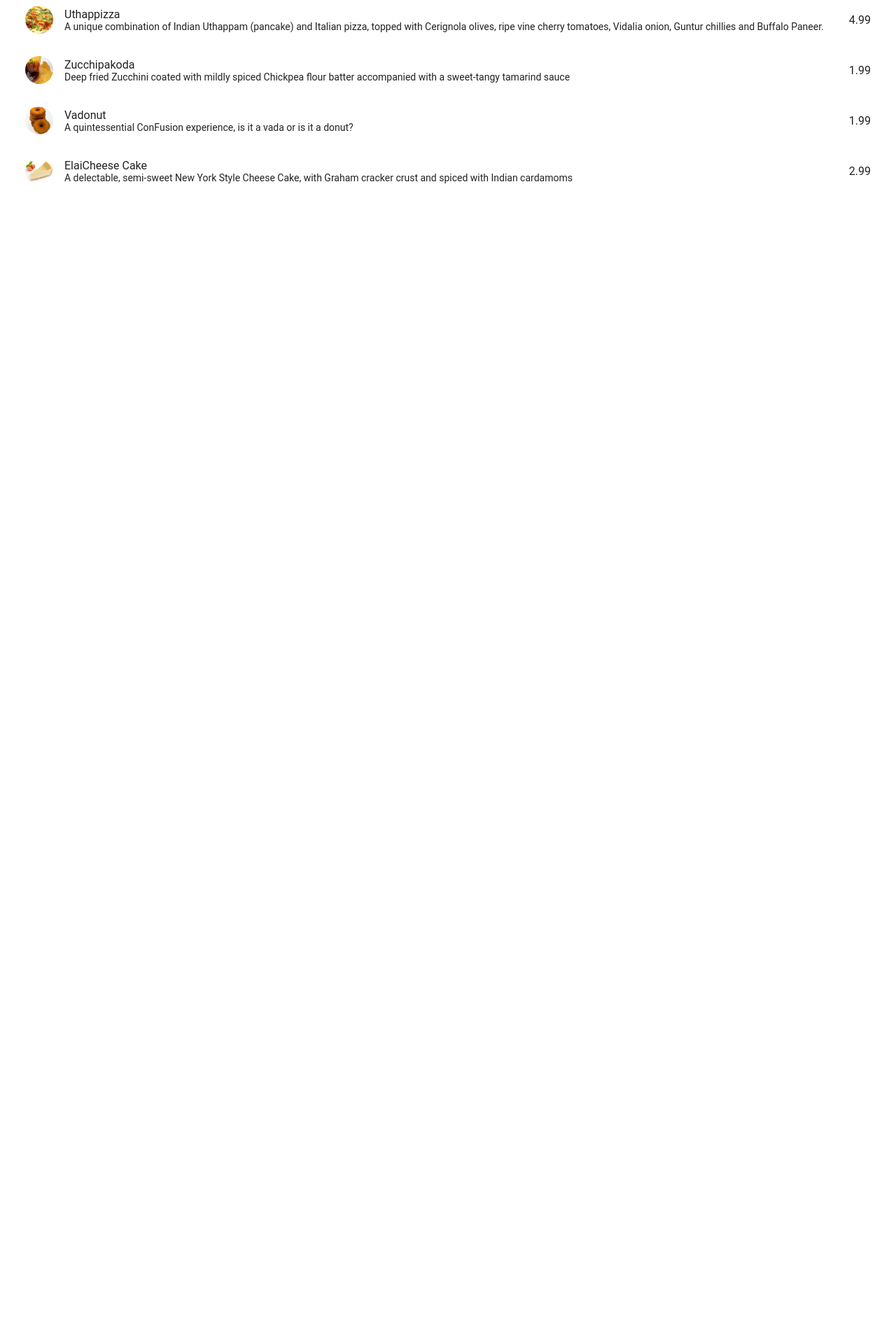
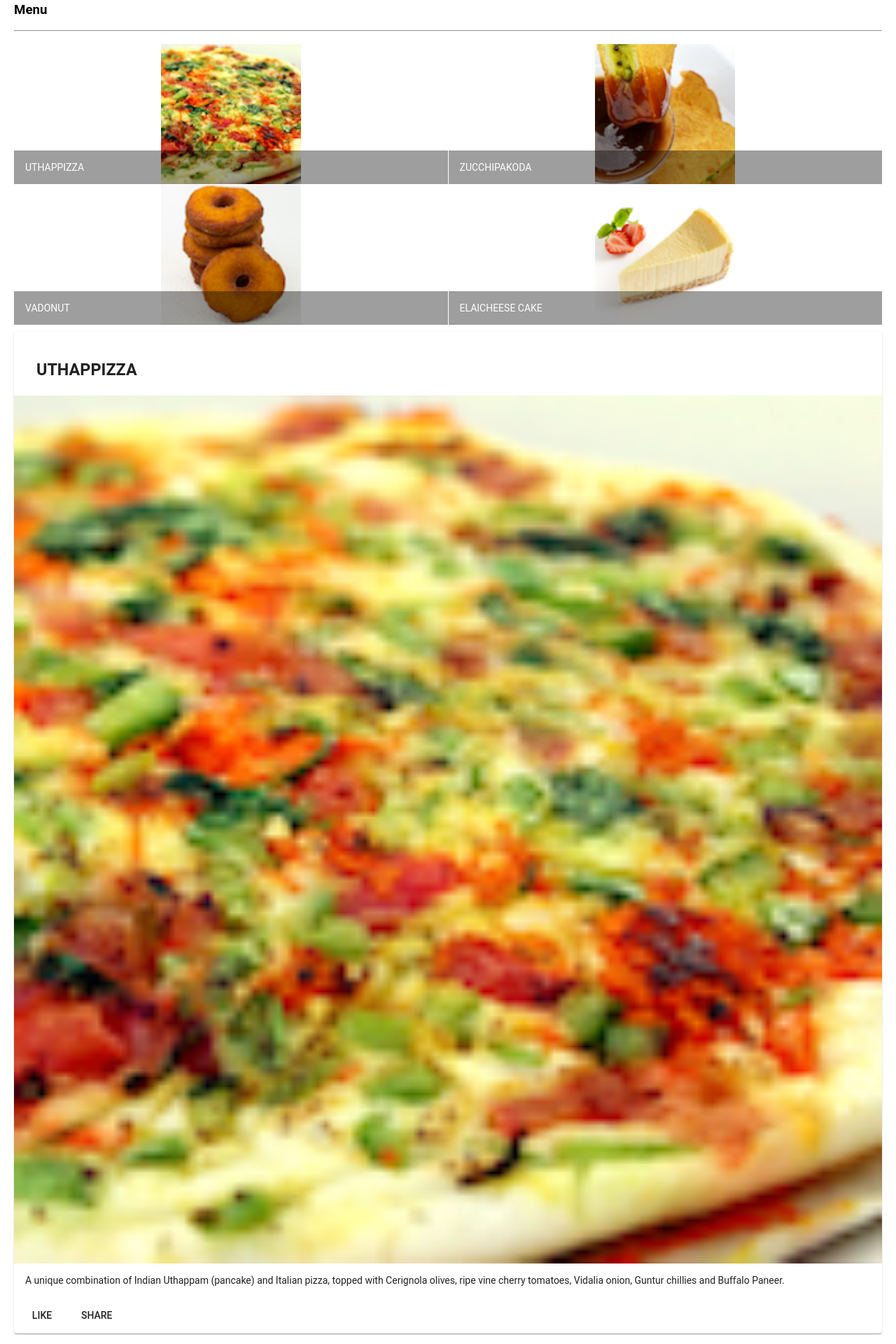
Before and after one commit to UmarAhmed29/Restaurant-Website-Angular, an Angular app: page / in a window 1280 px wide. Shown: the part 100-2020 px from the top of the page at 70% size. Before the commit the page ends 800 px from the top, so only its background shows below. Built offline with nearby package versions, Linux system fonts and the light colour scheme.

Commit message:
components part-2

```diff
--- a/src/app/menu/menu.component.html
+++ b/src/app/menu/menu.component.html
@@ -1,6 +1,42 @@
 <div class="container" fxLayout="column" fxLayoutGap="10px">
 
-  <mat-list fxFlex>
+  <div fxFlex>
+    <div>
+      <h3> Menu </h3>
+      <hr>
+    </div>
+  </div>
+
+  <div fxFlex>
+    <mat-grid-list cols="2" rowHeight="200px">
+      <mat-grid-tile *ngFor="let dish of dishes">
+        <img height="200px" src={{dish.image}} alt={{dish.name}}>
+        <mat-grid-tile-footer>
+          <h1> {{dish.name | uppercase}} </h1>
+        </mat-grid-tile-footer>
+      </mat-grid-tile>
+    </mat-grid-list>
+  </div>
+
+  <div fxFlex *ngIf="selectedDish">
+    <mat-card>
+      <mat-card-header>
+        <mat-card-title>
+          <h3> {{selectedDish.name | uppercase}} </h3>
+        </mat-card-title>
+      </mat-card-header>
+      <img mat-card-image src="{{selectedDish.image}}" alt="{{selectedDish.name}}">
+      <mat-card-content>
+        <p> {{selectedDish.description}} </p>
+      </mat-card-content>
+      <mat-card-actions>
+        <button mat-button> LIKE </button>
+        <button mat-button> SHARE </button>
+      </mat-card-actions>
+    </mat-card>
+  </div>
+
+  <!-- <mat-list fxFlex>
     <mat-list-item *ngFor="let dish of dishes">
       <img matListAvatar src={{dish.image}} alt={{dish.name}}>
       <h1 matLine> {{dish.name}} </h1>
@@ -9,6 +45,6 @@
           <span> {{dish.description}} </span>
       </p>
     </mat-list-item>
-  </mat-list>
+  </mat-list> -->
 
 </div>
--- a/src/app/menu/menu.component.ts
+++ b/src/app/menu/menu.component.ts
@@ -1,14 +1,7 @@
 import { Component, OnInit } from '@angular/core';
 import { Dish } from '../shared/dish';
 
-@Component({
-  selector: 'app-menu',
-  templateUrl: './menu.component.html',
-  styleUrls: ['./menu.component.scss']
-})
-export class MenuComponent implements OnInit {
-
-  dishes: Dish[] = [
+const DISHES: Dish[] = [
   {
     id: '0',
     name: 'Uthappizza',
@@ -50,7 +43,18 @@
     price: '2.99',
     description: 'A delectable, semi-sweet New York Style Cheese Cake, with Graham cracker crust and spiced with Indian cardamoms'
   }
-  ]
+];
+
+@Component({
+  selector: 'app-menu',
+  templateUrl: './menu.component.html',
+  styleUrls: ['./menu.component.scss']
+})
+export class MenuComponent implements OnInit {
+
+  dishes: Dish[] = DISHES;
+
+  selectedDish: Dish = DISHES[0];
   constructor() { }
 
   ngOnInit(): void {
```
Also changed, not shown: src/app/app.module.ts (+11 -2 lines). Lines whose indentation alone changed are shown as unchanged.
